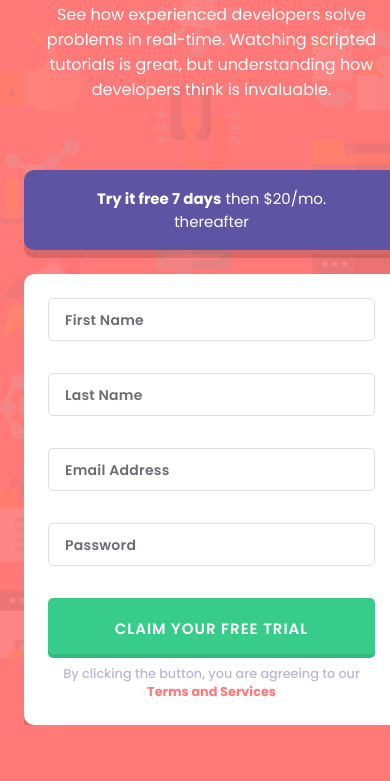
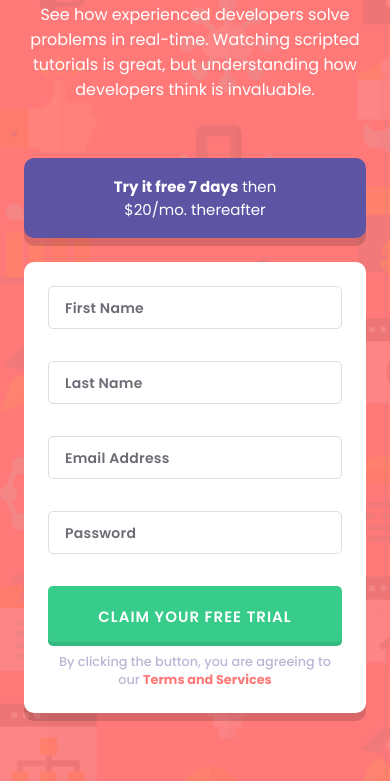
Before and after one commit to DJaye33/intro_component_with_sign_up_form, a plain HTML site: page index.html in a window 390 px wide. Shown: the part 186-967 px from the top of the page. Before the commit the page ends 911 px from the top, so only its background shows below. Drawn offline with Linux system fonts and the light colour scheme.

Commit message:
fixed mobile layout issue

```diff
--- a/css/styles.css
+++ b/css/styles.css
@@ -9,14 +9,14 @@ body {
   background-image: url("/images/bg-intro-desktop.png");
   background-repeat: no-repeat;
   background-size: cover;
-  height: 100vh;
   font-family: "Poppins", sans-serif;
   color: #fff;
+
   padding: 5.5em 1.5em 4.25em;
 }
 
 .container {
-  min-width: 375px;
+  margin: 0 auto;
 }
 
 /* Header begins */
@@ -32,13 +32,16 @@ body {
 
 .header p {
   margin-top: 1em;
+  margin-bottom: 3.5em;
 }
 /* Header ends */
 
 /* form begins */
 .form {
+  width: 100%;
   max-width: 34.375em;
-  margin: 4.25em auto;
+  /* min-width: 345px; */
+  margin: 0 auto;
 }
 
 .pricing {
@@ -124,6 +127,7 @@ input:focus {
   text-align: center;
   letter-spacing: 1px;
   transition: 0.3s;
+  box-sizing: border-box;
 }
 
 .form-btn:hover {
@@ -174,16 +178,10 @@ a:active {
 /* form ends */
 
 /* Start Media Queries */
-/* @media screen and (min-width: 698px) {
-  body {
-    background-image: url("/images/bg-intro-desktop.png");
-  }
-} */
 
 @media screen and (min-width: 1440px) {
   body {
     padding: 7.5626em 10.3125em;
-    /* background-image: url("/images/bg-intro-desktop.png"); */
   }
 
   .container {
@@ -216,4 +214,10 @@ a:active {
     font-size: 0.6875rem;
   }
 }
+
+@media screen and (max-width: 350px) {
+  .container {
+    min-width: 350px;
+  }
+}
 /* End Media Queries */
```
